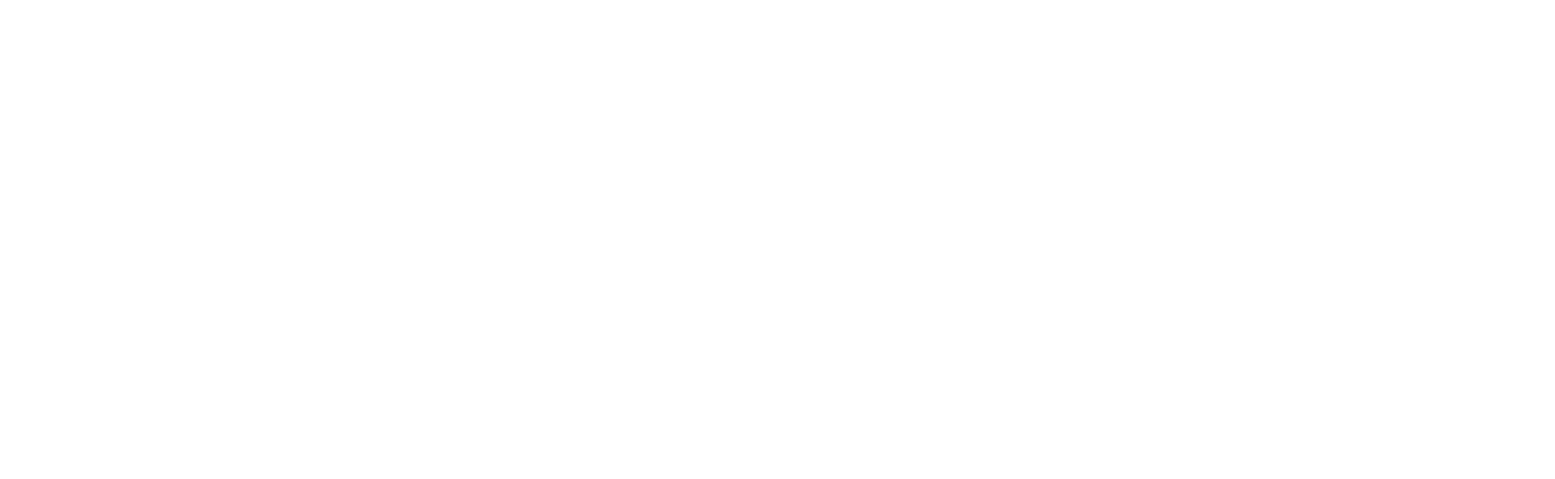
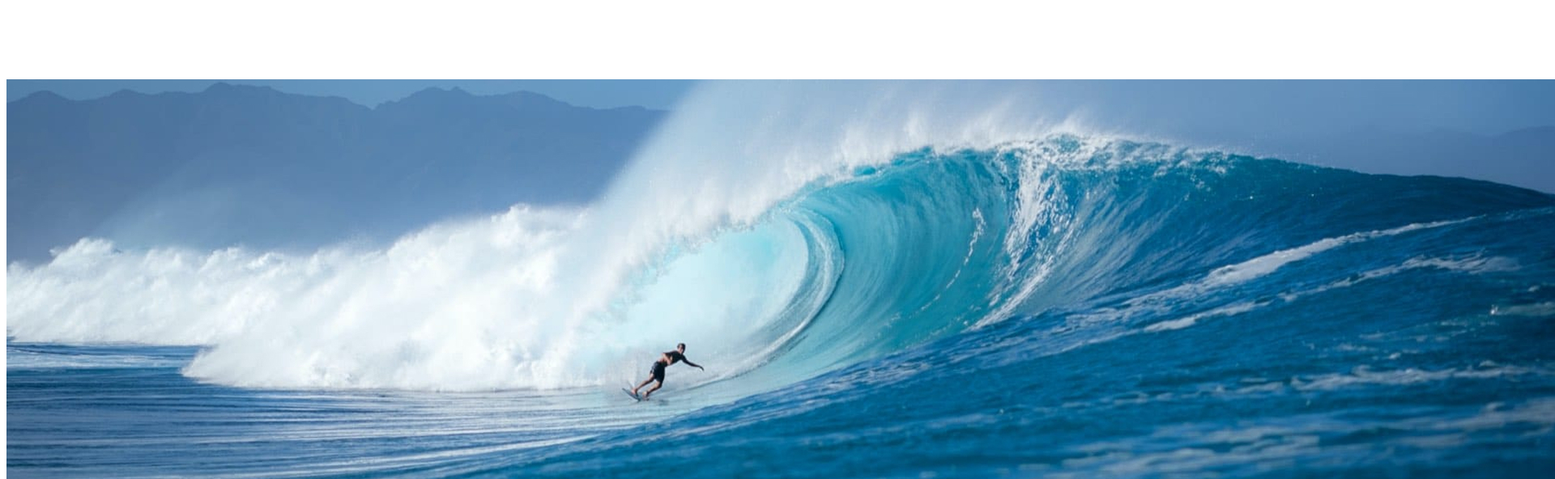
Before and after one commit to poetryofcode/Learn2Surf, a React (Vite) app: page / in a window 1280 px wide. Shown: the part 3943-4535 px from the top of the page at 81% size, 1920 px wide, since content can reach past the window. Before the commit the page ends 4041 px from the top, so only its background shows below. Built offline with nearby package versions, Linux system fonts and the light colour scheme; a web font is replaced by a local one.

Commit message:
feat: image

```diff
--- a/src/App.jsx
+++ b/src/App.jsx
@@ -1,6 +1,7 @@
 import About from "./components/About";
 import Activities from "./components/Activities";
 import Header from "./components/Header";
+import Image from "./components/Image";
 
 function App() {
   return (
@@ -8,6 +9,7 @@
       <Header />
       <About />
       <Activities />
+      <Image />
     </>
   );
 }
--- /dev/null
+++ b/src/components/Image.jsx
@@ -0,0 +1,9 @@
+import surf from "../assets/surf.jpg";
+
+export default function Image() {
+  return (
+    <div className="image">
+      <img className="img" src={surf}></img>
+    </div>
+  );
+}
```
Also changed, not shown: src/components/Header.jsx (+0 -9 lines), src/assets/surf.jpg (added).
